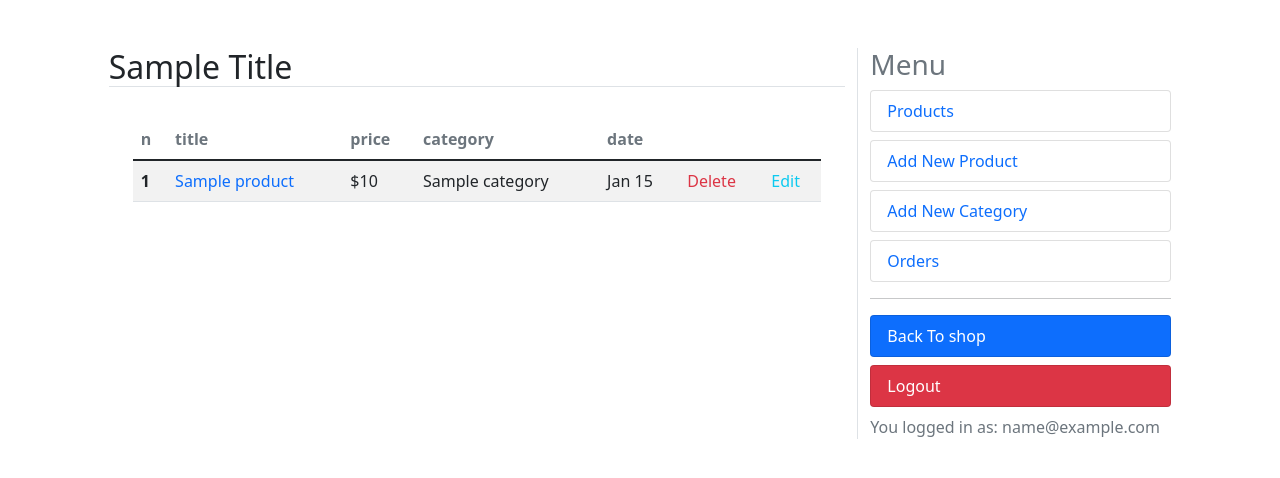
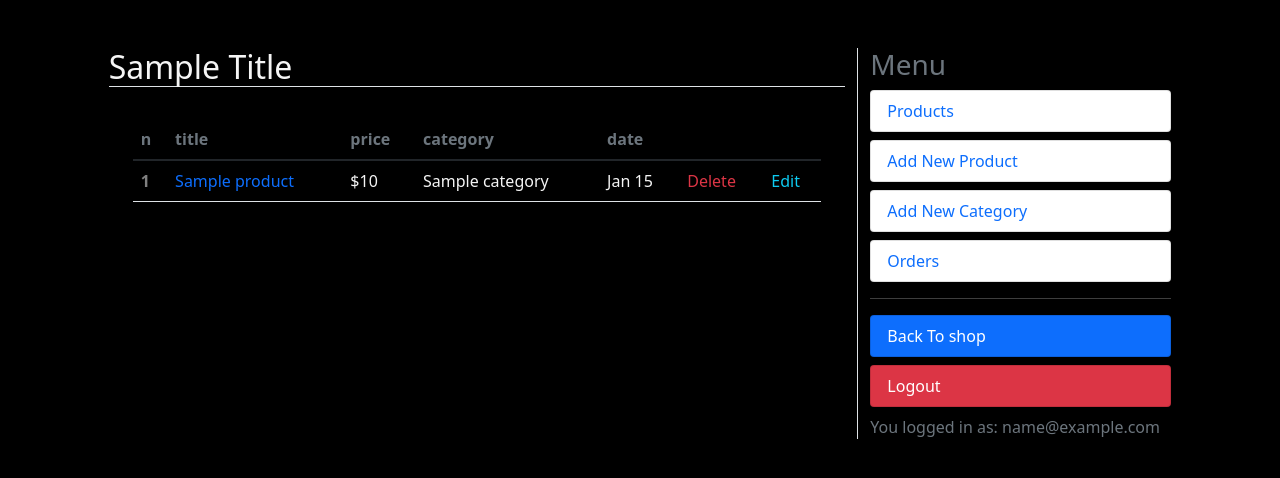
Before and after one commit to matveykaa/OnlineStore, a Django app: template dashboard/templates/products.html in a window 1280 px wide. Shown: the top 478 px of the page. Run offline with Django 4.2, Linux system fonts and the light colour scheme; a user stored in the database is signed in; tables that the repository leaves empty hold one stand-in row (values such as "Sample post"); the template is opened without the code that fills it: values that come from a table or form of the project are taken from there, most other values are stand-ins (such as "Sample title", 1, 10 or a date in 2020).

Commit message:
Edit dashboard templates: bark mode

```diff
--- a/accounts/templates/manager_login.html
+++ b/accounts/templates/manager_login.html
@@ -7,7 +7,7 @@
     <meta name="viewport" content="width=device-width, initial-scale=1.0" />
     <title>Dashboard</title>
   </head>
-  <body>
+  <body style="background-color: black; color: whitesmoke">
     <main class="container">
       <div class="row mt-5 text-capitalize">
         <div class="col-md-4"></div>
--- a/dashboard/templates/dashboard.html
+++ b/dashboard/templates/dashboard.html
@@ -7,12 +7,12 @@
     <link href="https://cdn.jsdelivr.net/npm/bootstrap@5.1.3/dist/css/bootstrap.min.css" rel="stylesheet" integrity="sha384-1BmE4kWBq78iYhFldvKuhfTAU6auU8tT94WrHftjDbrCEXSU1oBoqyl2QvZ6jIW3" crossorigin="anonymous">
     <title>{{title}}</title>
 </head>
-<body>
-    <div class="row mt-5">
+<body style="background-color: black; color:whitesmoke">
+    <div class="row mt-5" >
         <div class="col-md-1"></div>
         <!-- content -->
         <div class="col-md-7">
-            <h2 class="border-bottom text-capitalize">{{ title }}</h2>
+            <h2 class="border-bottom text-capitalize" >{{ title }}</h2>
             <div class="p-4">
                 <!-- messages -->
                 {% if messages %}
--- a/dashboard/templates/products.html
+++ b/dashboard/templates/products.html
@@ -3,7 +3,7 @@
 {% block content %}
 
 <table class="table table-striped ">
-    <thead class="text-muted">
+    <thead class="text-muted" >
         <tr>
             <th scope="col">n</th>
             <th scope="col">title</th>
@@ -17,11 +17,12 @@
     {% for product in products %}
     <tbody>
       <tr>
-        <th scope="row">{{ forloop.counter }}</th>
+        <th scope="row" style="color: grey">{{ forloop.counter }}</th>
         <td><a class="text-decoration-none" href="{{ product.get_absolute_url }}">{{ product.title }}</a></td>
-        <td>${{ product.price }}</td>
-        <td>{{ product.category }}</td>
-        <td>{{ product.date_created|date:"M d" }}</td>
+        <td style="color:whitesmoke">${{ product.price }}</td>
+        <td style="color:whitesmoke">{{ product.category }}</td>
+        <td style="color:whitesmoke
+">{{ product.date_created|date:"M d" }}</td>
         <td><a class="text-danger text-decoration-none" href="{% url 'dashboard:delete_product' product.id %}">Delete</a></td>
         <td><a class="text-info text-decoration-none" href="{% url 'dashboard:edit_product' product.id %}">Edit</a></td>
       </tr>
```
